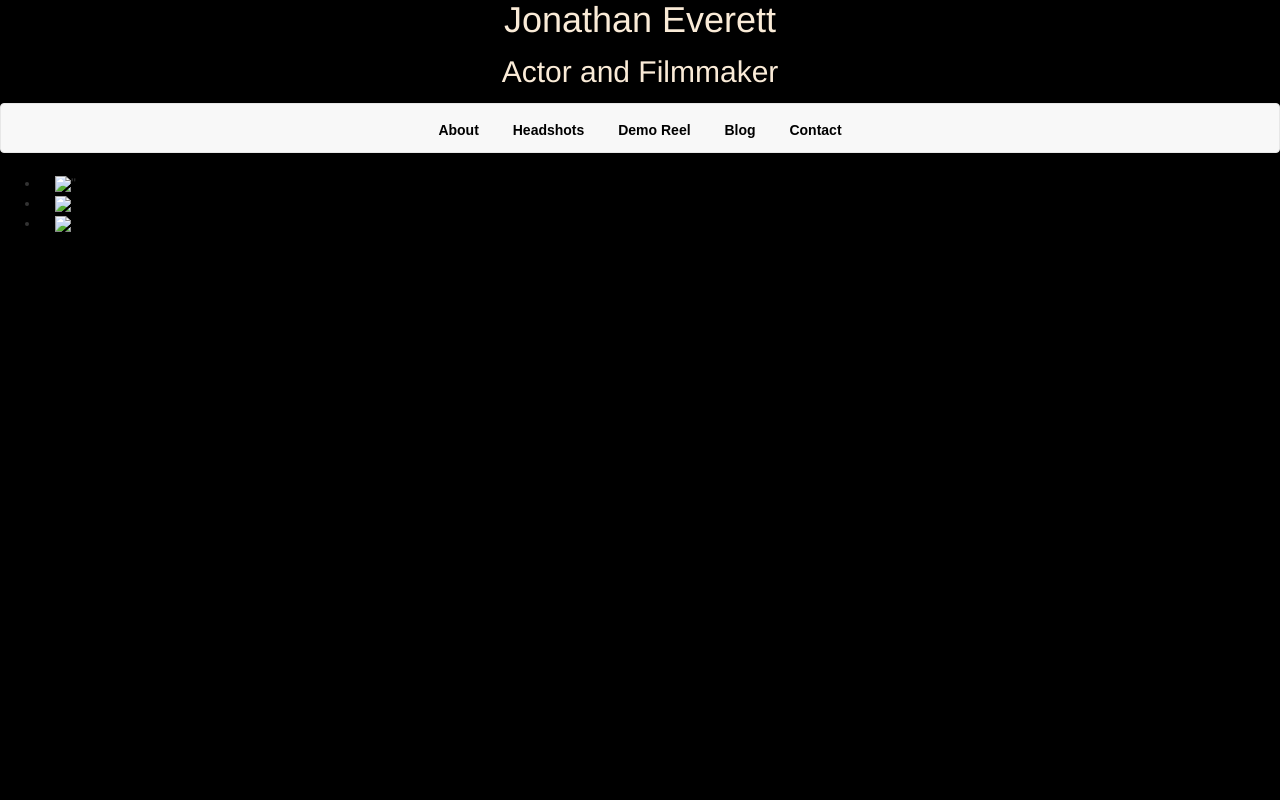
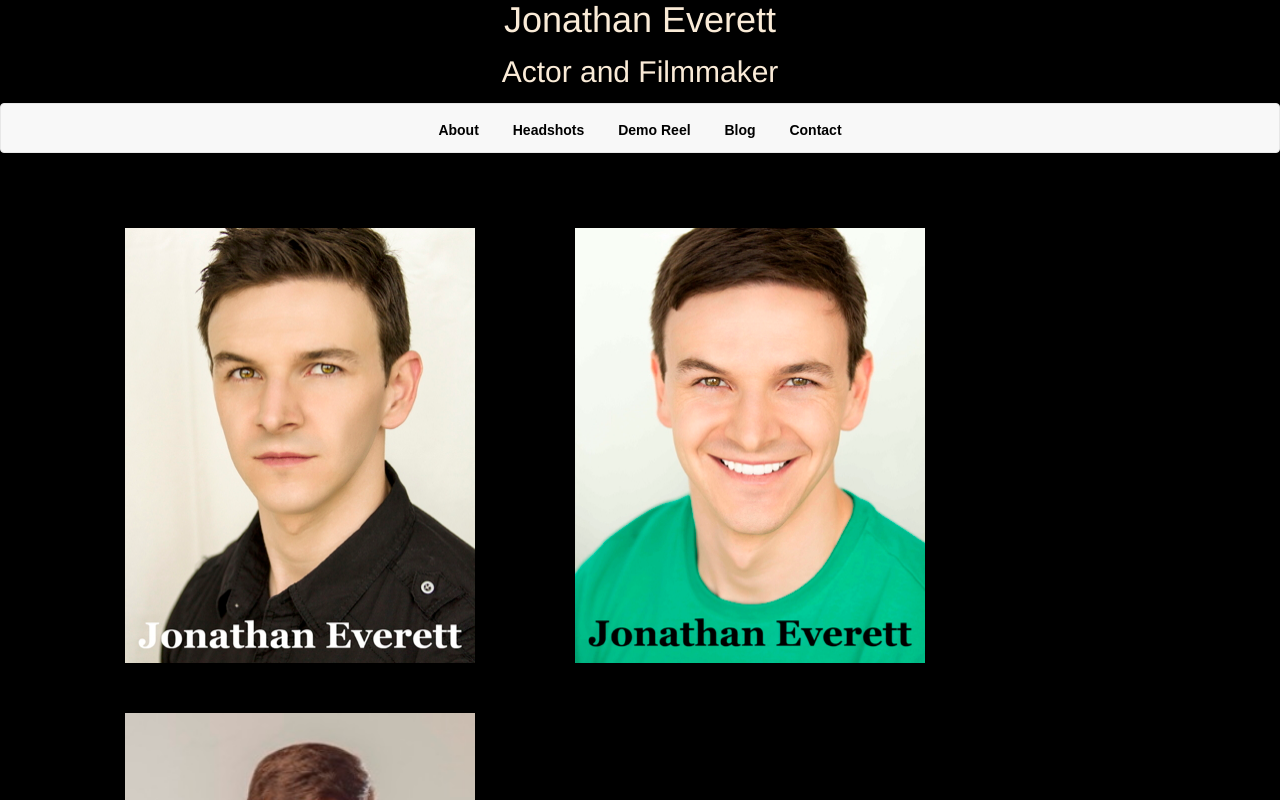
Before and after one commit to everettja/actor_filmmaker, a plain HTML site: page headshots.html in a window 1280 px wide. Shown: the top 800 px of the page. Drawn offline with Linux system fonts and the light colour scheme.

Commit message:
third commit

```diff
--- a/headshots.html
+++ b/headshots.html
@@ -26,20 +26,18 @@
                 <a href="contact.html" class="black-text">Contact</a>
 
             </div>
-
          </nav>
 
         <section>
-            <div class="container-fluid">
-           <div class="row" id="headshot_row1">
-            <ul>
-                <li><div class="col-xs-4"><img src="C:/Users/Jonathan/Documents/Audition Materials/Headshots/theatrical-01.jpg">"</div></li>
-                <li><div class="col-xs-4"><img src="C:/Users/Jonathan/Documents/Audition Materials/Headshots/commercial-01.jpg"></div></li>
-                <li><div class="col-xs-4"><img src="C:/Users/Jonathan/Documents/Audition Materials/Headshots/theatrical-02.jpg"></div></li>
-            </ul>
+            <div class="gallery1">
+
+                <img src="imgs/theatrical-01.jpg" class="headshot">
+                <img src="imgs/commercial-01.jpg" class="headshot">
+                <img src="imgs/theatrical-02.jpg" class="headshot">
+
+
             </div>
-                 </div>
-            </section>
+        </section>
 
     </body>
 
--- a/styles/main.css
+++ b/styles/main.css
@@ -94,3 +94,14 @@ footer {
     width: 720px;
     height: 400px;
 }
+
+.gallery1 {
+    margin: 75px;
+    font-size: 0;
+}
+
+.gallery1 img {
+    height: 435px;
+    width: 350px;
+    margin: 0 50px 50px;
+}
```
Also changed, not shown: imgs/commercial-01.jpg (added), imgs/theatrical-01.jpg (added), imgs/theatrical-02.jpg (added).
